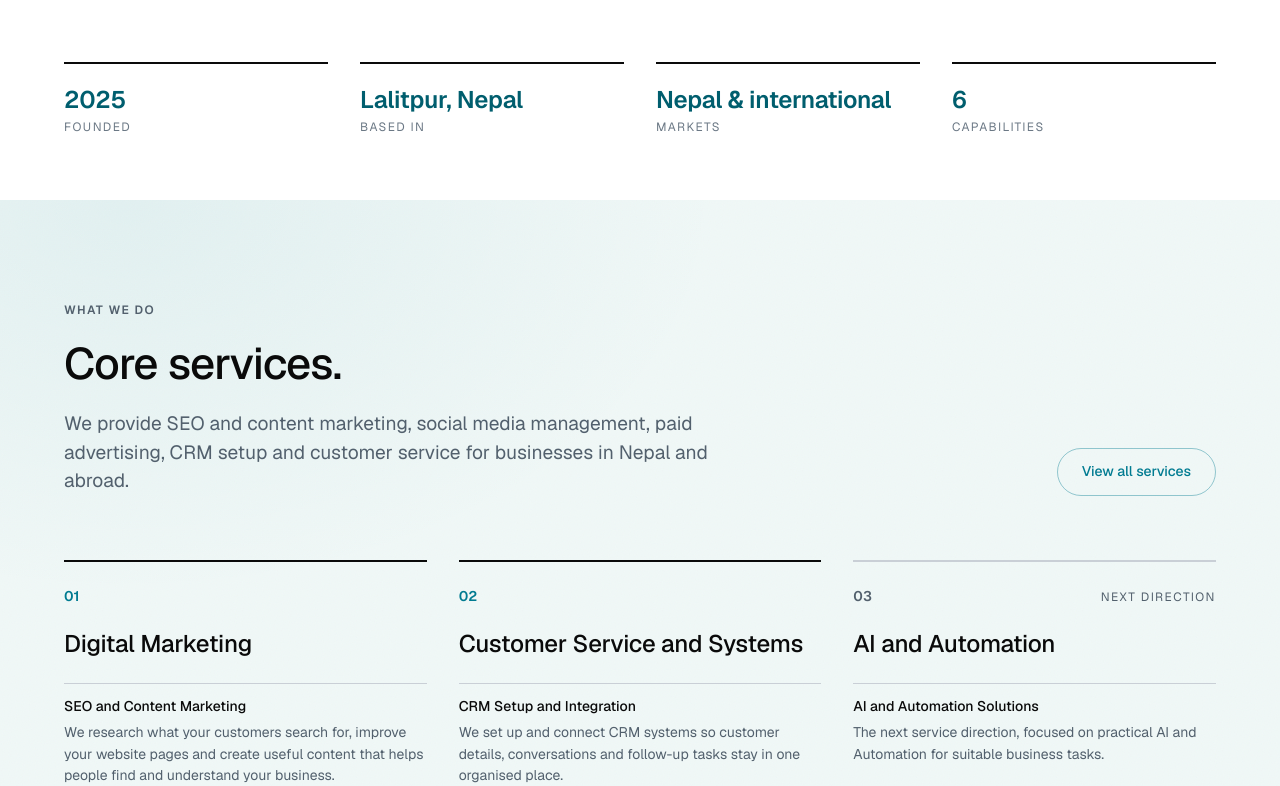
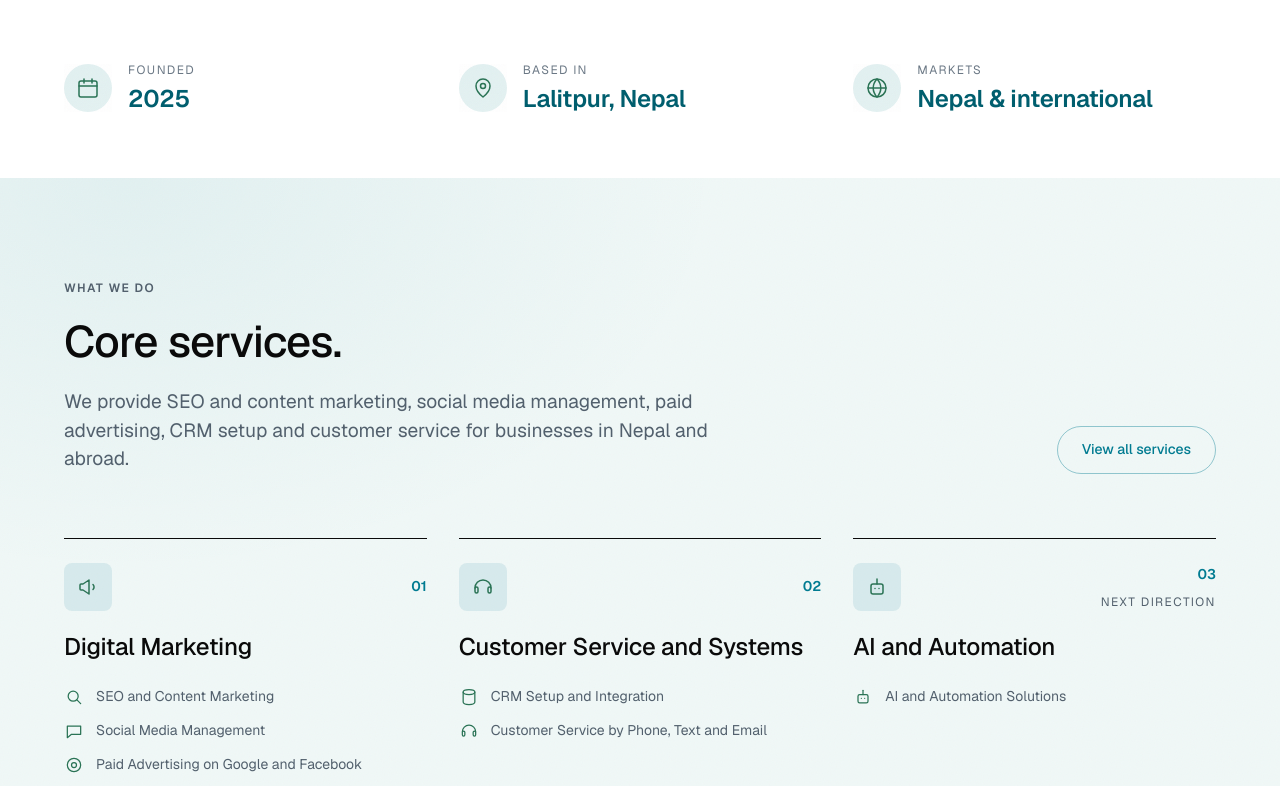
Before and after one commit to lorem007work/Pramiva-_Solutions, a Next.js app: page / in a window 1280 px wide. Shown: the part 674-1460 px from the top of the page. Built offline with nearby package versions, Linux system fonts and the light colour scheme; no server answers.

Commit message:
Restyle the core services cards and facts band, tighten the footer

```diff
--- a/src/components/layout/footer.tsx
+++ b/src/components/layout/footer.tsx
@@ -2,7 +2,7 @@ import Link from "next/link";
 import { BrandLogo } from "@/components/ui/brand-logo";
 import { Container } from "@/components/ui/container";
 import { Eyebrow } from "@/components/ui/eyebrow";
-import { footerNav } from "@/data/navigation";
+import { footerNav, legalNav } from "@/data/navigation";
 import { site } from "@/data/site";
 import { isPlaceholder } from "@/lib/utils";
 
@@ -11,7 +11,7 @@ export function Footer() {
     <footer className="ground ground-ink text-canvas">
       <Container className="py-section-sm">
         <div className="grid gap-12 border-b border-[color:var(--tone-border)] pb-section-sm md:grid-cols-12">
-          <div className="md:col-span-5">
+          <div className="md:col-span-4">
             <Link
               href="/"
               aria-label={`${site.name} home`}
@@ -23,7 +23,7 @@ export function Footer() {
           </div>
 
           {/* Company, Services, Contact — a fourth group wraps the row. */}
-          <div className="grid grid-cols-2 gap-x-6 gap-y-10 sm:grid-cols-3 md:col-span-7">
+          <div className="grid grid-cols-2 gap-x-6 gap-y-10 sm:grid-cols-3 md:col-span-8">
             {footerNav
               .filter((group) => group.links.length > 0)
               .map((group) => (
@@ -36,7 +36,7 @@ export function Footer() {
                       <li key={`${group.heading}-${link.label}`}>
                         <Link
                           href={link.href}
-                          className="inline-flex min-h-11 items-center text-canvas/80 transition-colors duration-150 hover:text-canvas"
+                          className="inline-flex min-h-11 items-center text-canvas/80 transition-colors duration-150 hover:text-canvas md:min-h-0 md:py-1"
                         >
                           {link.label}
                         </Link>
@@ -48,7 +48,7 @@ export function Footer() {
 
             <div className="col-span-2 sm:col-span-1">
               <Eyebrow>Contact</Eyebrow>
-              <dl className="mt-5 space-y-4 text-sm">
+              <dl className="mt-4 space-y-4 text-sm">
                 <div>
                   <dt className="text-[color:var(--tone-muted)]">Email</dt>
                   <dd className="mt-1 break-words text-canvas/80">
@@ -57,9 +57,12 @@ export function Footer() {
                     ) : (
                       <a
                         href={`mailto:${site.email}`}
-                        className="inline-flex min-h-11 max-w-full items-center break-all transition-colors duration-150 hover:text-canvas"
+                        className="inline-flex min-h-11 max-w-full items-center transition-colors duration-150 hover:text-canvas md:min-h-0"
                       >
-                        {site.email}
+                        <span className="break-words">
+                          {site.email.split("@")[0]}@<wbr />
+                          {site.email.split("@")[1]}
+                        </span>
                       </a>
                     )}
                   </dd>
@@ -69,7 +72,7 @@ export function Footer() {
                   <dd className="mt-1 text-canvas/80">
                     <a
                       href={`tel:${site.phone.replace(/\s/g, "")}`}
-                      className="inline-flex min-h-11 items-center transition-colors duration-150 hover:text-canvas"
+                      className="inline-flex min-h-11 items-center transition-colors duration-150 hover:text-canvas md:min-h-0"
                     >
                       {site.phone}
                     </a>
@@ -78,7 +81,14 @@ export function Footer() {
                 <div>
                   <dt className="text-[color:var(--tone-muted)]">Address</dt>
                   <dd className="mt-1 break-words text-canvas/80">
-                    {site.address}
+                    <a
+                      href={`https://www.google.com/maps/search/?api=1&query=${encodeURIComponent(site.address)}`}
+                      target="_blank"
+                      rel="noopener noreferrer"
+                      className="transition-colors duration-150 hover:text-canvas"
+                    >
+                      {site.address}
+                    </a>
                   </dd>
                 </div>
               </dl>
@@ -86,10 +96,21 @@ export function Footer() {
           </div>
         </div>
 
-        <div className="pt-6 text-center text-sm text-[color:var(--tone-muted)]">
+        <div className="flex flex-wrap items-center justify-center gap-x-3 pt-6 text-center text-sm text-[color:var(--tone-muted)]">
           <p>
             &copy; {new Date().getFullYear()} {site.name}
           </p>
+          {legalNav.map((link) => (
+            <span key={link.href} className="flex items-center gap-3">
+              <span aria-hidden="true">&middot;</span>
+              <Link
+                href={link.href}
+                className="inline-flex min-h-11 items-center transition-colors duration-150 hover:text-canvas md:min-h-0"
+              >
+                {link.label}
+              </Link>
+            </span>
+          ))}
         </div>
       </Container>
     </footer>
--- a/src/components/sections/at-a-glance.tsx
+++ b/src/components/sections/at-a-glance.tsx
@@ -1,46 +1,16 @@
 import { Section } from "@/components/ui/section";
-import { serviceGroups } from "@/data/services";
+import { ServiceIcon } from "@/components/ui/service-icon";
 import { site } from "@/data/site";
 
 /**
- * The facts band — this site's version of a theme's "stat counter" row.
- *
- * Every corporate template has one, and it is normally filled with growth
- * percentages, client counts and satisfaction scores. None of those exist here
- * in verified form (Q23 is unanswered, Q19 has no testimonials), and inventing
- * them is the one thing this project cannot do.
- *
- * So the row carries facts instead of performance claims. Every value is
- * derived from data published elsewhere on the site rather than asserted fresh
- * here, so nothing in this component can drift out of step with what has been
- * approved.
- *
- * It reads as confident rather than thin because facts stated plainly do. A
- * fabricated "98% client satisfaction" would look stronger for exactly as long
- * as it took someone to ask for the evidence.
- *
- * TWO LABELS CHANGED IN THE REDESIGN
- *
- * "Clients — Nepal & international" was not a metric; it was geography filed
- * under the wrong noun, and it invited the reading "we have clients called
- * Nepal & international". It is now "Markets".
- *
- * "Services — 6" counted AI and Automation, which the same page marks as a
- * next direction. Advertising six services and then labelling one of them as
- * not-yet-offered is a contradiction a visitor can spot. "Capabilities" is the
- * honest noun for a set that includes one not yet sold.
+ * The facts band. Facts instead of a template's fake stat counters — nothing
+ * here is a performance claim, and every value reads from site.ts.
  */
 export function AtAGlance() {
-  const capabilityCount = serviceGroups.reduce(
-    (total, group) => total + group.services.length,
-    0,
-  );
-
   const facts = [
-    { value: String(site.founded), label: "Founded" },
-    { value: site.location, label: "Based in" },
-    { value: "Nepal & international", label: "Markets" },
-    { value: String(capabilityCount), label: "Capabilities" },
+    { icon: "calendar", label: "Founded", value: String(site.founded) },
+    { icon: "pin", label: "Based in", value: site.location },
+    { icon: "globe", label: "Markets", value: "Nepal & international" },
   ];
 
   return (
@@ -50,22 +20,31 @@ export function AtAGlance() {
       reveal
       aria-label="Company at a glance"
     >
-      {/* Each fact carries its own top rule, so the set reads as columns at
-          every breakpoint rather than needing axis-switching dividers. */}
-      <dl className="grid grid-cols-2 gap-x-6 gap-y-8 sm:gap-x-8 lg:grid-cols-4">
+      <dl className="grid grid-cols-3 gap-3 sm:gap-8">
         {facts.map((fact, index) => (
           <div
             key={fact.label}
             data-stagger
             style={{ "--stagger-index": index } as React.CSSProperties}
-            className="flex flex-col-reverse gap-1 border-t-2 border-ink pt-5"
+            className="flex flex-col items-center gap-2 text-center sm:flex-row sm:gap-4 sm:text-left"
           >
-            <dt className="text-eyebrow uppercase text-[color:var(--tone-eyebrow)]">
-              {fact.label}
-            </dt>
-            <dd className="text-h3 font-semibold text-balance text-brand-deep sm:text-h2 lg:text-h3">
-              {fact.value}
-            </dd>
+            <span
+              aria-hidden="true"
+              className="ground ground-soft flex h-10 w-10 shrink-0 items-center justify-center rounded-full sm:h-12 sm:w-12"
+            >
+              <ServiceIcon
+                name={fact.icon}
+                className="h-5 w-5 text-accent-text sm:h-6 sm:w-6"
+              />
+            </span>
+            <div>
+              <dt className="text-eyebrow uppercase text-[color:var(--tone-eyebrow)]">
+                {fact.label}
+              </dt>
+              <dd className="mt-1 text-sm font-semibold text-balance text-brand-deep sm:text-h3">
+                {fact.value}
+              </dd>
+            </div>
           </div>
         ))}
       </dl>
--- a/src/components/sections/service-pillars.tsx
+++ b/src/components/sections/service-pillars.tsx
@@ -3,6 +3,7 @@ import { Button } from "@/components/ui/button";
 import { Eyebrow } from "@/components/ui/eyebrow";
 import { Section } from "@/components/ui/section";
 import { SectionHeading } from "@/components/ui/section-heading";
+import { ServiceIcon } from "@/components/ui/service-icon";
 import { homepage } from "@/data/homepage";
 import { ctas } from "@/data/navigation";
 import { pillars, pillarServices } from "@/data/pillars";
@@ -30,11 +31,9 @@ import { servicePagePaths } from "@/data/service-pages";
  *
  * THE THIRD CARD
  *
- * AI and Automation is not sold today. It carries a visible "Next Direction"
- * badge and a quieter icon treatment so the layout says so as clearly as the
- * words do. Presenting it as an equal third of the offer would generate
- * enquiries the company cannot fulfil, which is a worse outcome than the card
- * looking less impressive.
+ * AI and Automation is not sold today. The "Next Direction" badge carries that
+ * status; the card otherwise matches its siblings — the team chose visual
+ * parity (2026-08-31) over the earlier muted treatment.
  */
 export function ServicePillars() {
   const { services } = homepage;
@@ -61,7 +60,7 @@ export function ServicePillars() {
         </div>
       </div>
 
-      <ul className="mt-section-sm grid gap-x-8 gap-y-12 md:grid-cols-3 md:grid-rows-[auto_auto_auto] md:gap-y-0">
+      <ul className="mt-section-sm grid gap-x-8 gap-y-12 md:grid-cols-3 md:grid-rows-[auto_auto_auto_auto] md:gap-y-0">
         {pillars.map((pillar, index) => {
           const items = pillarServices(pillar);
           const href = servicePagePaths[pillar.group] ?? "/services";
@@ -71,21 +70,18 @@ export function ServicePillars() {
               key={pillar.group}
               data-stagger
               style={{ "--stagger-index": index + 2 } as React.CSSProperties}
-              className={`relative border-t-2 pt-6 transition-colors duration-300 md:row-span-3 md:grid md:grid-rows-subgrid ${
-                pillar.future
-                  ? "border-line-strong"
-                  : "border-ink hover:border-brand focus-within:border-brand"
-              }`}
+              className="group relative border-t border-ink pt-6 transition-colors duration-300 hover:border-brand focus-within:border-brand md:row-span-4 md:grid md:grid-rows-subgrid"
             >
-              <div className="flex items-baseline justify-between gap-3">
+              <div className="flex items-center justify-between gap-3">
                 <span
                   aria-hidden="true"
-                  className={`text-sm font-semibold ${
-                    pillar.future
-                      ? "text-[color:var(--tone-eyebrow)]"
-                      : "text-brand"
-                  }`}
+                  className="flex h-12 w-12 shrink-0 items-center justify-center rounded-lg bg-brand/10 text-accent-text transition-colors duration-200 group-hover:bg-brand/15"
                 >
+                  <ServiceIcon name={pillar.icon} className="h-6 w-6" />
+                </span>
+
+                <div className="flex flex-col items-end gap-2">
+                  <span aria-hidden="true" className="text-sm font-semibold text-brand">
                     0{index + 1}
                   </span>
 
@@ -94,6 +90,7 @@ export function ServicePillars() {
                       {services.futureLabel}
                     </Eyebrow>
                   ) : null}
+                </div>
               </div>
 
               <h3 className="mt-5 text-h3">
@@ -105,15 +102,27 @@ export function ServicePillars() {
                 </Link>
               </h3>
 
-              {/* Approved service titles and descriptions, verbatim from services.ts. */}
-              <ul className="mt-6 divide-y divide-[color:var(--tone-border)] border-t border-[color:var(--tone-border)] text-sm text-[color:var(--tone-muted)]">
-                {items.map(({ title, description }) => (
-                  <li key={title} className="py-3">
-                    <span className="block font-medium text-ink">{title}</span>
-                    <span className="mt-1 block">{description}</span>
+              <ul className="mt-6 space-y-3 text-sm text-[color:var(--tone-muted)]">
+                {items.map(({ title, icon }) => (
+                  <li key={title} className="flex items-center gap-3">
+                    <ServiceIcon
+                      name={icon}
+                      className="h-5 w-5 shrink-0 text-accent-text"
+                    />
+                    <span>{title}</span>
                   </li>
                 ))}
               </ul>
+
+              <p
+                aria-hidden="true"
+                className="mt-6 self-start text-sm font-medium text-brand"
+              >
+                Learn more{" "}
+                <span className="inline-block transition-transform duration-200 group-hover:translate-x-1">
+                  →
+                </span>
+              </p>
             </li>
           );
         })}
--- a/src/components/ui/service-icon.tsx
+++ b/src/components/ui/service-icon.tsx
@@ -22,43 +22,33 @@ const paths: Record<string, React.ReactNode> = {
     <>
       <circle cx="11" cy="11" r="6" />
       <path d="m20 20-4.5-4.5" />
-      <path d="M8.5 11h5M11 8.5v5" />
     </>
   ),
-  social: (
-    <>
-      <path d="M4 6h16v10H9l-5 4V6Z" />
-      <path d="M9 10h6M9 13h4" />
-    </>
-  ),
+  social: <path d="M4 6h16v10H9l-5 4V6Z" />,
   advertising: (
     <>
       <circle cx="12" cy="12" r="8" />
-      <circle cx="12" cy="12" r="4" />
-      <circle cx="12" cy="12" r="1" />
+      <circle cx="12" cy="12" r="3" />
     </>
   ),
   systems: (
     <>
       <ellipse cx="12" cy="6" rx="7" ry="3" />
-      <path d="M5 6v6c0 1.7 3.1 3 7 3s7-1.3 7-3V6" />
-      <path d="M5 12v6c0 1.7 3.1 3 7 3s7-1.3 7-3v-6" />
+      <path d="M5 6v12c0 1.7 3.1 3 7 3s7-1.3 7-3V6" />
     </>
   ),
   support: (
     <>
       <path d="M4 13a8 8 0 0 1 16 0" />
-      <path d="M4 13v3a2 2 0 0 0 2 2h1v-5H6a2 2 0 0 0-2 2Z" />
-      <path d="M20 13v3a2 2 0 0 1-2 2h-1v-5h1a2 2 0 0 1 2 2Z" />
-      <path d="M12 21h3" />
+      <rect x="4" y="12" width="3" height="6" rx="1.5" />
+      <rect x="17" y="12" width="3" height="6" rx="1.5" />
     </>
   ),
   automation: (
     <>
-      <rect x="7" y="8" width="10" height="10" rx="2" />
-      <path d="M12 3v5M9 3v2M15 3v2" />
-      <path d="M3 12h4M17 12h4" />
-      <path d="M10.5 12.5h3" />
+      <rect x="6" y="9" width="12" height="10" rx="2" />
+      <path d="M12 4v5" />
+      <path d="M10 13.5h.01M14 13.5h.01" />
     </>
   ),
 
@@ -71,7 +61,6 @@ const paths: Record<string, React.ReactNode> = {
     <>
       <path d="M4 10v4a1 1 0 0 0 1 1h2l6 4V5L7 9H5a1 1 0 0 0-1 1Z" />
       <path d="M17 9.5a3.5 3.5 0 0 1 0 5" />
-      <path d="M19.5 7a7 7 0 0 1 0 10" />
     </>
   ),
 
--- a/src/data/navigation.ts
+++ b/src/data/navigation.ts
@@ -74,8 +74,6 @@ export const footerNav: { heading: string; links: NavLink[] }[] = [
       { label: "Services", href: "/services" },
       { label: "Careers", href: "/careers" },
       { label: "Contact", href: "/contact" },
-      // Q21: privacy only. Terms and cookie policy remain [BLOCKED].
-      { label: "Privacy", href: "/privacy" },
     ],
   },
   {
@@ -83,3 +81,6 @@ export const footerNav: { heading: string; links: NavLink[] }[] = [
     links: servicePageLinks,
   },
 ];
+
+// Q21: privacy only. Terms and cookie policy remain [BLOCKED].
+export const legalNav: NavLink[] = [{ label: "Privacy", href: "/privacy" }];
--- a/src/data/pillars.ts
+++ b/src/data/pillars.ts
@@ -62,18 +62,11 @@ export const pillars: Pillar[] = [
   },
 ];
 
-export type PillarService = { title: string; description: string };
+export type PillarService = { title: string; icon: string };
 
-/**
- * Joins each pillar to its approved services. Throws nothing away.
- *
- * The description comes back with the title now. Both are approved wording in
- * services.ts — the card is not summarising anything, it is showing the
- * sentence the service already ships with on /services.
- */
 export function pillarServices(pillar: Pillar): PillarService[] {
   const group = serviceGroups.find((entry) => entry.heading === pillar.group);
   return group
-    ? group.services.map(({ title, description }) => ({ title, description }))
+    ? group.services.map(({ title, icon }) => ({ title, icon }))
     : [];
 }
```
Lines whose indentation alone changed are shown as unchanged.
